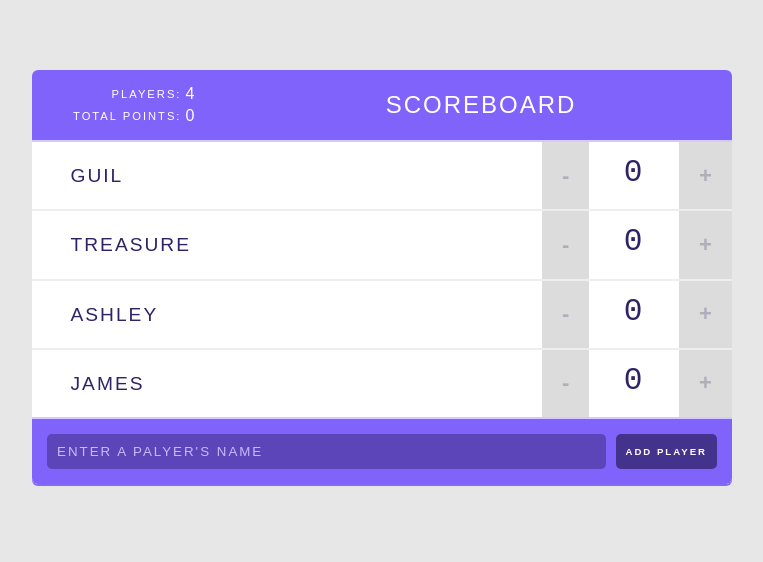
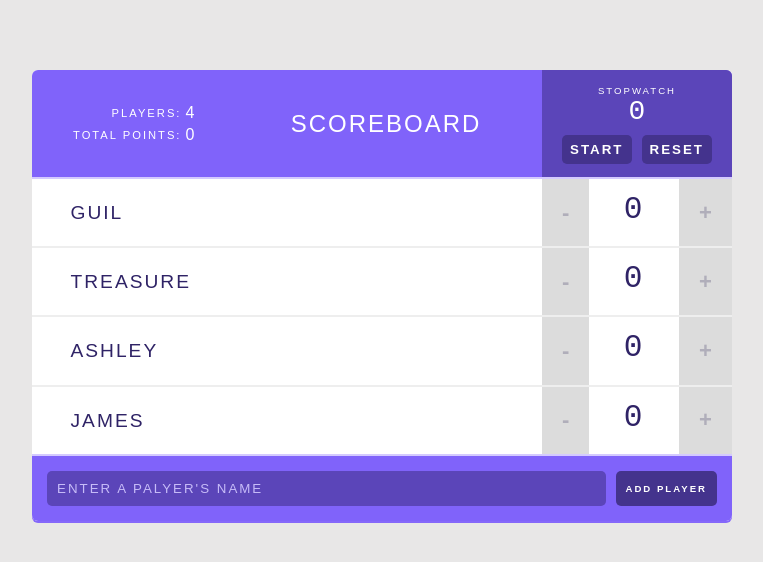
Before and after one commit to ssaegert/react-scoreboard, a React (Create React App) app in the folder scoreboard/: page / in a window 1280 px wide. Shown: the top 562 px of the page, without its empty margins (258-1021 px from the left). Built offline with nearby package versions, Linux system fonts and the light colour scheme.

Commit message:
TeamTreeHouse Scoreboard Stopwatch Exercise

```diff
--- a/scoreboard/src/components/Header.js
+++ b/scoreboard/src/components/Header.js
@@ -1,11 +1,13 @@
 import React from "react";
 import Stats from "./Stats";
+import Stopwatch from "./Stopwatch";
 
 const Header = (props) => {
     return (
       <header>
       <Stats players={props.players} />
         <h1>{ props.title }</h1>
+        <Stopwatch />
       </header>
     );
   }
--- /dev/null
+++ b/scoreboard/src/components/Stopwatch.js
@@ -0,0 +1,59 @@
+import React, { Component } from 'react';
+
+class Stopwatch extends Component {
+
+    state = {
+        isRunning: false,
+        elapsedTime: 0,
+        previousTime: 0
+    };
+
+    componentDidMount() {
+        this.intrevalID = setInterval(() => this.tick(), 100);
+    }
+
+    componentWillUnmount() {
+        clearInterval(this.intrevalID);
+    }
+
+    tick = () => {
+        if (this.state.isRunning) {
+            const now = Date.now();
+            this.setState( prevState => ({
+                previousTime: now,
+                elapsedTime: prevState.elapsedTime + (now - this.state.previousTime)
+            }));
+        }
+    }
+
+    handleStopwatch = () => {
+        this.setState( prevState => ({
+            isRunning: !prevState.isRunning
+        }));
+        if (!this.state.isRunning) {
+            this.setState({ previousTime: Date.now() })
+        }
+    }
+
+    handleReset = () => {
+        this.setState({ elapsedTime: 0 })
+    }
+
+    render() {
+
+        const seconds = Math.floor(this.state.elapsedTime / 1000);
+
+        return(
+            <div className='stopwatch'>
+                <h2>Stopwatch</h2>
+                <span className='stopwatch-time'>{ seconds }</span>
+                <button onClick={this.handleStopwatch}>
+                    { this.state.isRunning ? 'Stop': 'Start' }
+                </button>
+                <button onClick={this.handleReset}>Reset</button>
+            </div>
+        );
+    }
+}
+
+export default Stopwatch;
```
